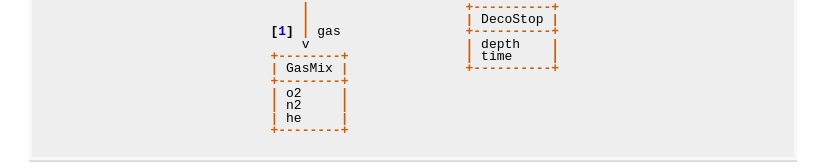
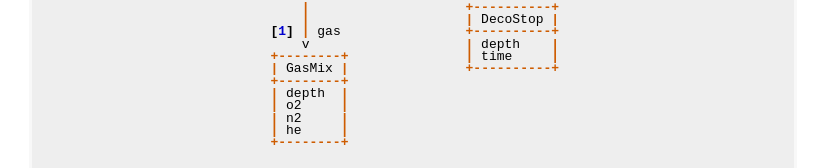
Before and after one commit to gully/decotengu, a Sphinx documentation site: the page built from doc/design.rst, in a window 1280 px wide and 900 px high, scrolled down 677 px, cut to the strip 0-354 px from the top of the window. Shown: the part 183-351 px from the top of the strip, without its empty margins (51-876 px from the left). Built offline with Sphinx 7.4.7, drawn with Linux system fonts in a browser that asks for light colours.

Commit message:
- added depth attribute, which was missing on data model class diagram

```diff
--- a/doc/design.rst
+++ b/doc/design.rst
@@ -60,6 +60,7 @@ Data Model
                                +--------+               | time     |
                                | GasMix |               +----------+
                                +--------+
+                               | depth  |
                                | o2     |
                                | n2     |
                                | he     |
```
